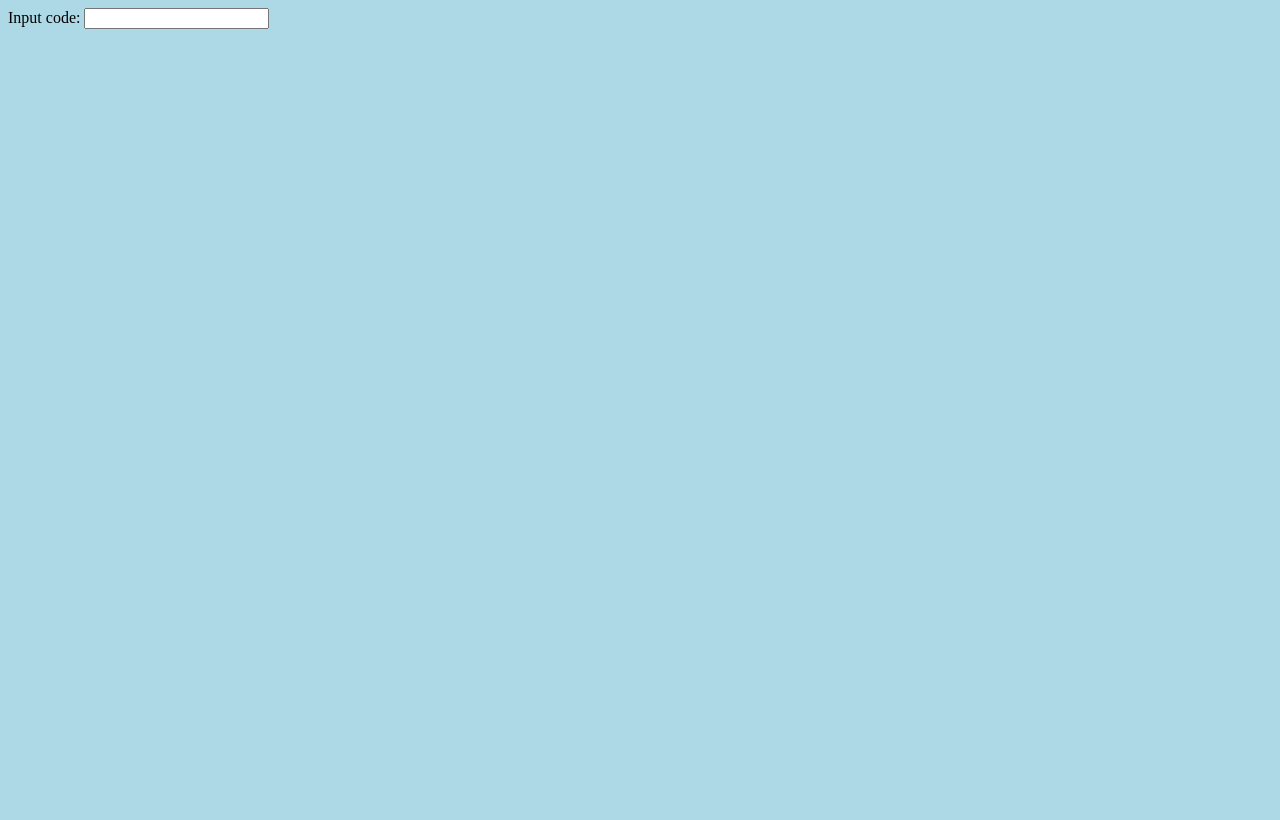
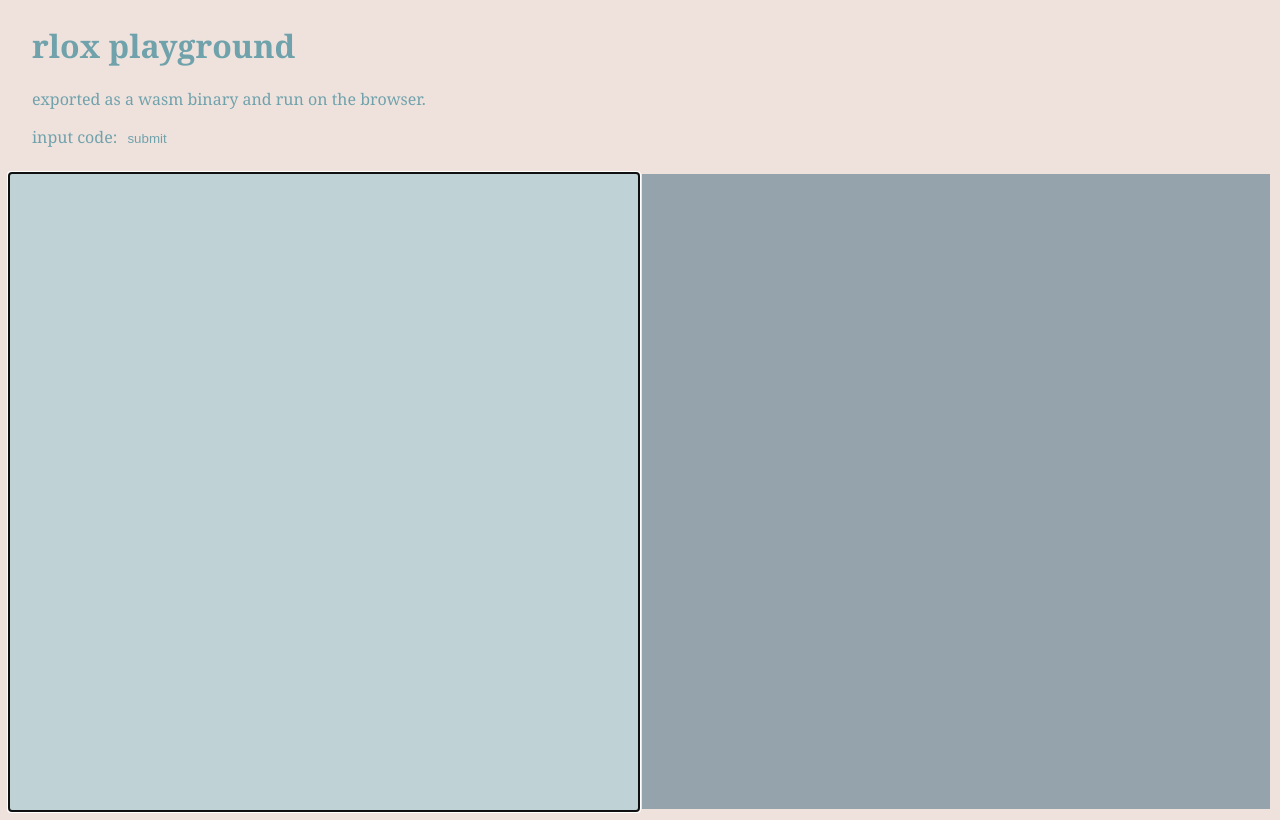
Before and after one commit to theojl6/rlox, a website: page playground/index.html in a window 1280 px wide. Drawn offline with Linux system fonts and the light colour scheme.

Commit message:
touch up css

```diff
--- a/playground/index.css
+++ b/playground/index.css
@@ -1,3 +1,44 @@
 body {
-  background-color: lightblue;
+  font-family: Georgia, 'Times New Roman', Times, serif;
+  color: #70a2ac;
+  background-color: #efe2dd;
 }
+
+button {
+  border: none;
+  color: inherit;
+  background-color: inherit;
+  cursor: pointer;
+}
+
+.header {
+  margin: 1.5rem;
+}
+
+.container {
+  display: flex;
+}
+
+.container .container-inner {
+  height: 80vh;
+  display: flex;
+  flex-direction: column;
+  width: 50%;
+}
+
+.container textarea {
+  resize: none;
+  background-color: #bfd3d6;
+  box-sizing: border-box; /* fit parent width */
+  height: 100%;
+}
+
+.container #output {
+  overflow-y: auto;
+  margin: 0.1rem 0.1rem 0.2rem 0.1rem;
+  padding: 0.5rem;
+  color: #efe2dd;
+  background-color: #95a3ac;
+  box-sizing: border-box; /* fit parent width */
+  height: 100%;
+}
--- a/playground/index.html
+++ b/playground/index.html
@@ -3,13 +3,26 @@
   <head>
     <link rel="stylesheet" href="index.css">
     <meta charset="utf-8">
-    <title>Rlox Playground</title>
+    <title>rlox playground</title>
   </head>
   <body>
+    <div class="header">
+      <h1>rlox playground</h1>
+      <p>exported as a wasm binary and run on the browser.</p>
+      <label for="code">input code:
+        <button id="submit">submit</button>
+      </label>
+    </div>
+    <div class="container">
+      <div class="container-inner">
+        <textarea id="code" autofocus>
+        </textarea>
+      </div>
+      <div class="container-inner">
+        <div id="output"></div>
+      </div>
+    </div>
     <noscript>This page contains webassembly and javascript content, please enable javascript in your browser.</noscript>
-    <label for="code">Input code:</label>
-    <input id="code" />
-    <span id="output"></span>
     <script src="./bootstrap.js"></script>
   </body>
 </html>
--- a/playground/index.js
+++ b/playground/index.js
@@ -1,5 +1,15 @@
 import * as wasm from "rlox";
 
-const inputVal = document.getElementById("code").value;
-const output = wasm.run_lox(inputVal);
-document.getElementById("output").innerHTML = output;
+const button = document.getElementById("submit");
+const input = document.getElementById("code");
+
+const runCode = function() {
+  document.getElementById("output").innerHTML = wasm.run_lox(input.value);
+}
+
+button.onclick = runCode;
+input.onkeydown = function(ev) {
+  if (ev.key == 'Enter') {
+    runCode();
+  }
+}
```
